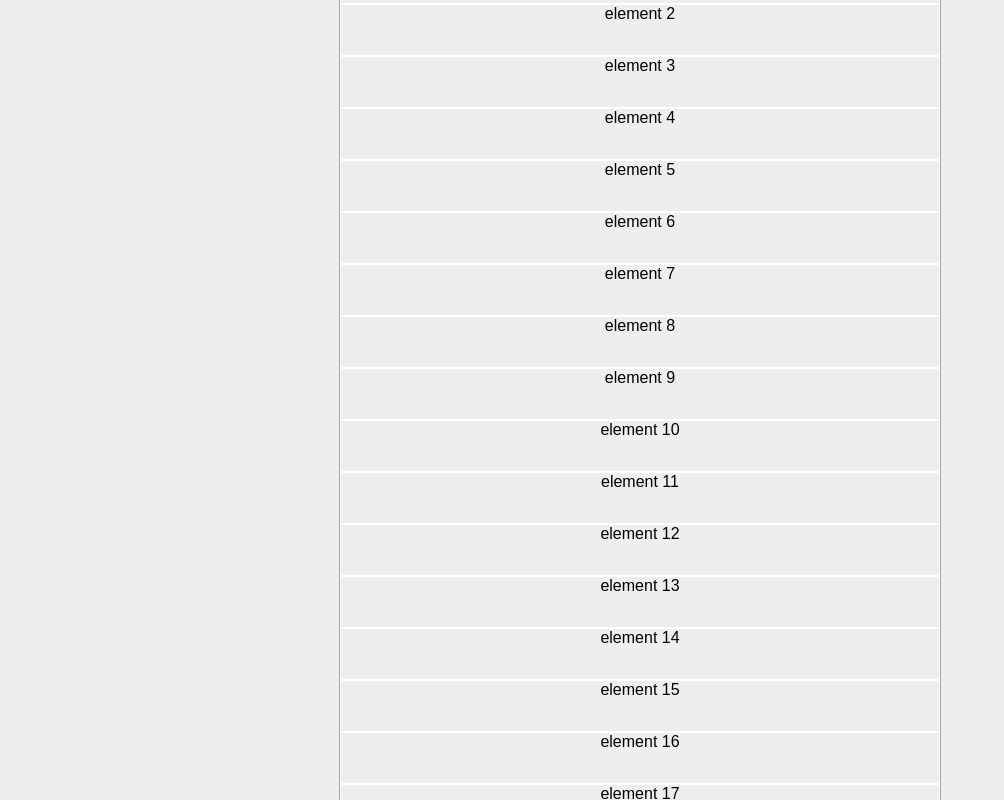
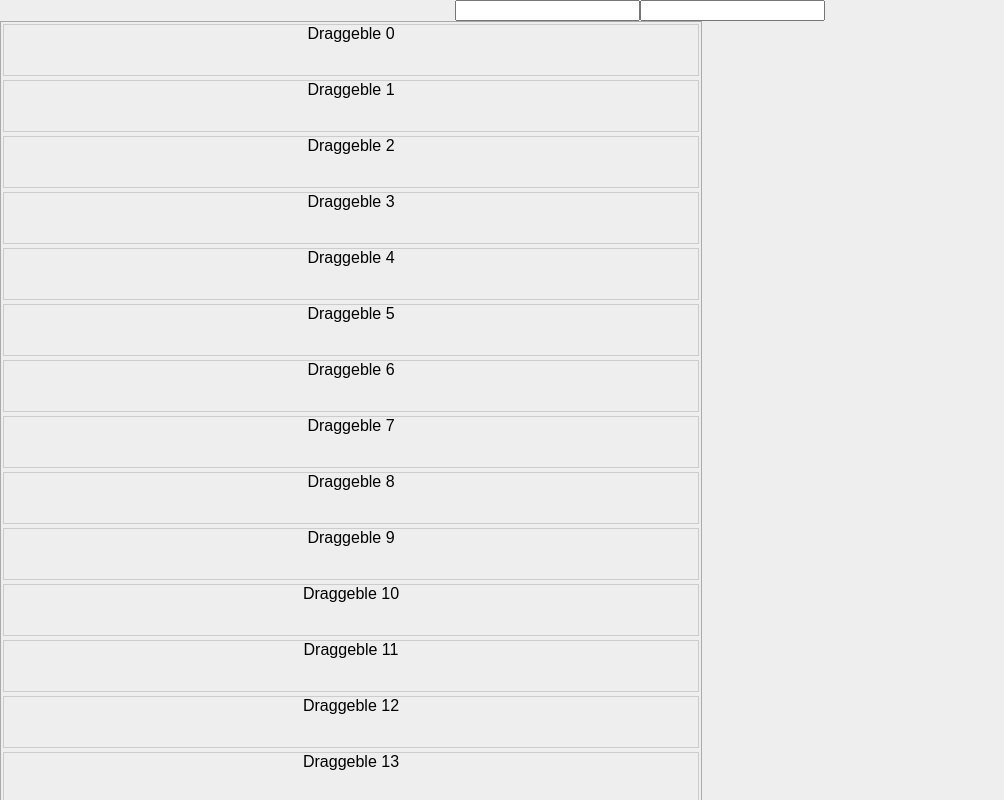
Before and after one commit to kutlugsahin/smooth-dnd-demo, a React (Create React App) app: page / in a window 1280 px wide. Shown: the whole page, without its empty margins (0-1004 px from the left). Built offline with nearby package versions, Linux system fonts and the light colour scheme.

Commit message:
container & mediator impl

```diff
--- a/src/App.css
+++ b/src/App.css
@@ -40,10 +40,11 @@
 
 .item {
   height: 50px;
-  margin: 1px;
+  margin: 2px;
   background-color: #eee;
   text-align: center;
   vertical-align: middle;
+  border: 1px solid #ccc;
 }
 
 @keyframes App-logo-spin {
--- a/src/App.js
+++ b/src/App.js
@@ -1,90 +1,47 @@
 import React, { Component } from 'react';
 import logo from './logo.svg';
 import './App.css';
+import Container from './container';
+import Draggable from './draggable';
 
 class App extends Component {
   constructor(props) {
     super(props);
-    this.elements = Array(100).fill().map((p, i) => ({
-      id: i,
-      text: "element " + i
-    }));
-    this.items = [];
-    this.lastSlidedIndex = -1;
+
+    this.items = Array(50).fill(undefined).map((p, i) => i);
   }
 
-  componentDidMount() {
-    this.container.addEventListener('scroll', (e) => {
-      console.log(this.container.scrollTop);
-      // console.log(this.items[0].getBoundingClientRect());
-    });
-
-    this.items.forEach(p => {
-      p.style.transition = "transform .3s ease";
-    })
-
-    this.containerRect = this.container.getBoundingClientRect();
-
-    const f = (function(e) {
-      const y = e.clientY - this.containerRect.top + this.container.scrollTop;
-
-      if ((e.clientY > this.containerRect.top) || e.clientY < (this.containerRect.top + this.containerRect.height)) {
-        let res = -1;
-        let totalHeight = 0;
-        for (let index = 0; index < this.items.length; index++){
-          const element = this.items[index];
-          if (y >= totalHeight && y <= totalHeight + element.clientHeight) {
-            const diff = y - totalHeight;
-            if (diff < element.clientHeight / 2 || this.lastSlidedIndex === index) {
-              res = index;
-            } else {
-              res = index + 1;
-            }
-            break;
-          } else {
-            totalHeight += element.clientHeight;
-          }
-        }
-
-        if (res !== this.lastSlidedIndex) {
-          this.slideFromIndex(this.items, res, 50);
-        }
-      }
-    }).bind(this);
-    window.addEventListener('mousemove', f)
-  }
-
-
   render() {
+    this.container = (
+      <Container
+        style={{ width: '700px', height: '1000px' }}>
+        {this.items.map((p, index) => {
+          return (
+            <Draggable key={index} payload={p}>
+              <div className="item">
+                <span>Draggeble {index}</span>
+              </div>
+            </Draggable>
+          )
+        })}
+      </Container>
+    );
     return (
       <div className="App">
-        <div className="container" ref={e => this.container = e}>
-          {
-            this.elements.map(p => (
-              <div style={{overflow: 'hidden'}} ref={(elem) => {
-                this.items[p.id] = elem;
-              }} key={p.id}>
-                <div className={'item'}>{p.text}</div>
-              </div>
-            ))
-          }
-        </div>
+        <input type="text" onChange={e => {
+          console.log(this.container);
+          window.container.setState({
+            attach: e.target.value
+          });
+        }} />
+        <input type="text" onChange={e => {
+          window.container.setState({
+            dispatch: e.target.value
+          });
+        }} />
+        {this.container}
       </div>
     );
-  }
-
-  slideFromIndex(elements, index, height) {
-    this.lastSlidedIndex = index;
-    window.requestAnimationFrame(e => {
-      elements.forEach((e, i) => {
-        if (i < index) {
-          e.style.transform = "translateY(0px)";
-        }
-        else {
-          e.style.transform = `translateY(${height}px)`;
-        }
-      });
-    })
   }
 }
 
--- a/src/container/index.jsx
+++ b/src/container/index.jsx
@@ -1,10 +1,35 @@
 import React, { Component } from 'react';
 import PropTypes from 'prop-types';
 import Draggable from '../draggable';
+import './style.css'
 
 class Container extends Component {
   constructor(props) {
     super(props);
+    this.calculateVisibleReact = this.calculateVisibleReact.bind(this);
+    this.attachScrollEvents = this.attachScrollEvents.bind(this);
+    this.getTranslateStyleForElement = this.getTranslateStyleForElement.bind(this);
+    this.wrappers = [];
+    this.draggables = [];
+    this.state = {
+      dispatch: -1,
+      attach: -1,
+      height: 56
+    }
+  }
+
+  componentDidMount() {
+    window.container = this;
+
+  }
+
+
+  calculateVisibleReact() {
+    this.containerRect = this.container.getBoundingClientRect();
+  }
+
+  attachScrollEvents() {
+
   }
 
   render() {
@@ -12,21 +37,50 @@ class Container extends Component {
       ...this.props.style
     };
     const className = `${this.props.className || ''} react-smooth-dnd-container`;
+    const draggables = this.draggables;
 
     return (
       <div
         ref={(elem) => { this.container = elem; }}
         style={style}
         className={className}>
-        { this.props.items.map(this.props.itemRenderer) }
+        {this.props.children.map((child, index) => {
+          draggables[index] = child;
+          return (
+            <div
+              className="react-smooth-dnd-draggable-wrapper"
+              style={this.getTranslateStyleForElement(index, this.state.height)}
+              key={index}
+              ref={(elem) => {
+                this.wrappers[index] = elem;
+              }}>{child}</div>
+          )
+        })}
       </div>
     )
+  }
+
+  getTranslateStyleForElement(index, size, animate = true) {
+    const { attach, dispatch } = this.state;
+    let translate = 0;
+    if (attach > -1 && attach <= index) {
+      translate = size;
+    }
+
+    if (dispatch > -1 && dispatch <= index) {
+      translate -= size;
+    }
+
+    return {
+      transition: animate ? 'transform 0.3s ease' : 'none',
+      transform: `translateY(${translate}px)`,
+      visibility: +dispatch === index ? 'hidden' : 'visible'
+    };
   }
 }
 
 Container.propTypes = {
   orientation: PropTypes.string,
-  items: PropTypes.arrayOf(PropTypes.instanceOf(Draggable)),
   style: PropTypes.shape(),
   className: PropTypes.string,
   itemRenderer: PropTypes.func
--- /dev/null
+++ b/src/container/style.css
@@ -0,0 +1,10 @@
+.react-smooth-dnd-container {
+  position: relative;
+  overflow-y: auto;
+  border: 1px solid #aaa;
+}
+
+.react-smooth-dnd-draggable-wrapper {
+  overflow: auto;
+  position: relative
+}
--- a/src/draggable/index.jsx
+++ b/src/draggable/index.jsx
@@ -1,42 +1,25 @@
 import React, { Component } from "react";
+import PropTypes from 'prop-types';
 import './style.css';
 
 export default class extends Component {
+  static propTypes = {
+    dragType: PropTypes.string, // copy, move
+    payload: PropTypes.any,
+  }
+
   constructor(props) {
     super(props);
-    this.onMouseDown = this.onMouseDown.bind(this);
-    this.onMouseUp = this.onMouseUp.bind(this);
-    this.onMouseMove = this.onMouseMove.bind(this);
+    this.state = {
 
-    this.state = {
-      isPressed: false,
-      isDragging: false
     }
   }
 
   render() {
     return (
-      <div className="react-smooth-dnd-draggable"
-        onMouseDown={this.onMouseDown}
-        onMouseUp={this.onMouseUp}
-        onMouseMove={this.onMouseMove}
-      >
+      <div className="react-smooth-dnd-draggable">
         {this.props.children}
       </div>
     )
   }
-
-  onMouseDown(event) {
-    this.setState({
-      isPressed: true
-    });
-  }
-
-  onMouseUp(event) {
-
-  }
-
-  onMouseMove(event) {
-
-  }
 }
--- a/src/draggable/style.css
+++ b/src/draggable/style.css
@@ -1,3 +1,3 @@
   .react-smooth-dnd-draggable{
-    overflow: hidden;
+    overflow: auto;
   }
```
Also changed, not shown: src/mediator/index.js (added, +39 -0 lines).
